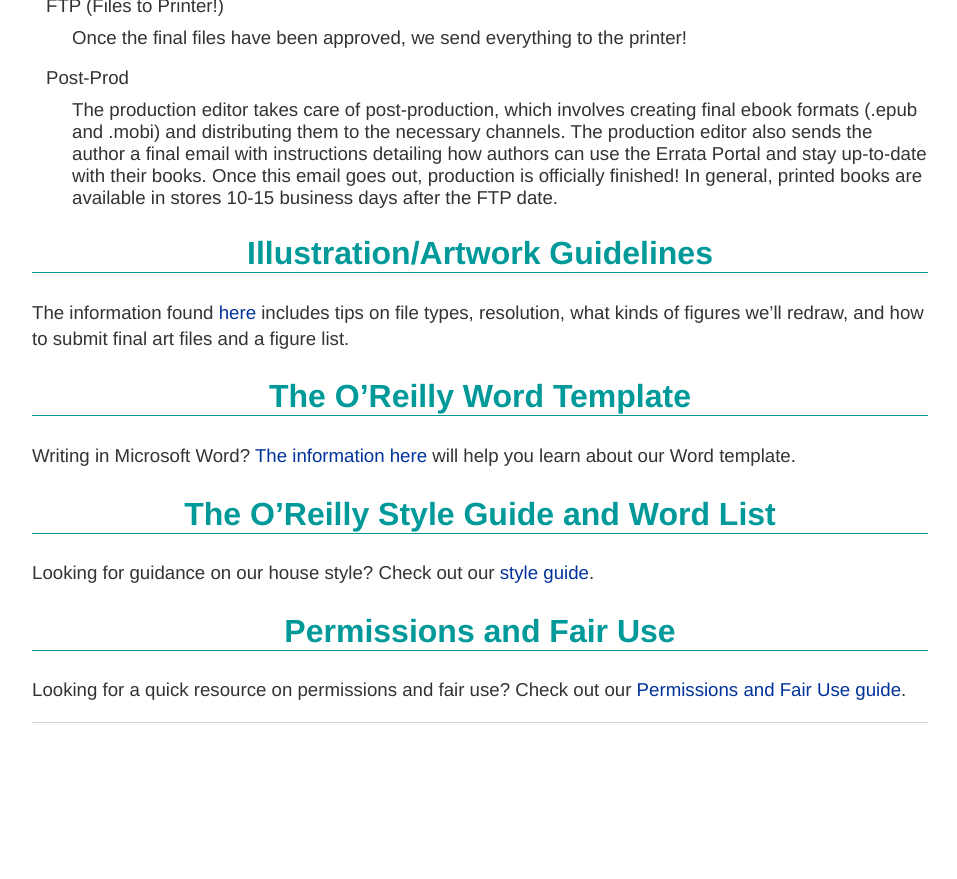
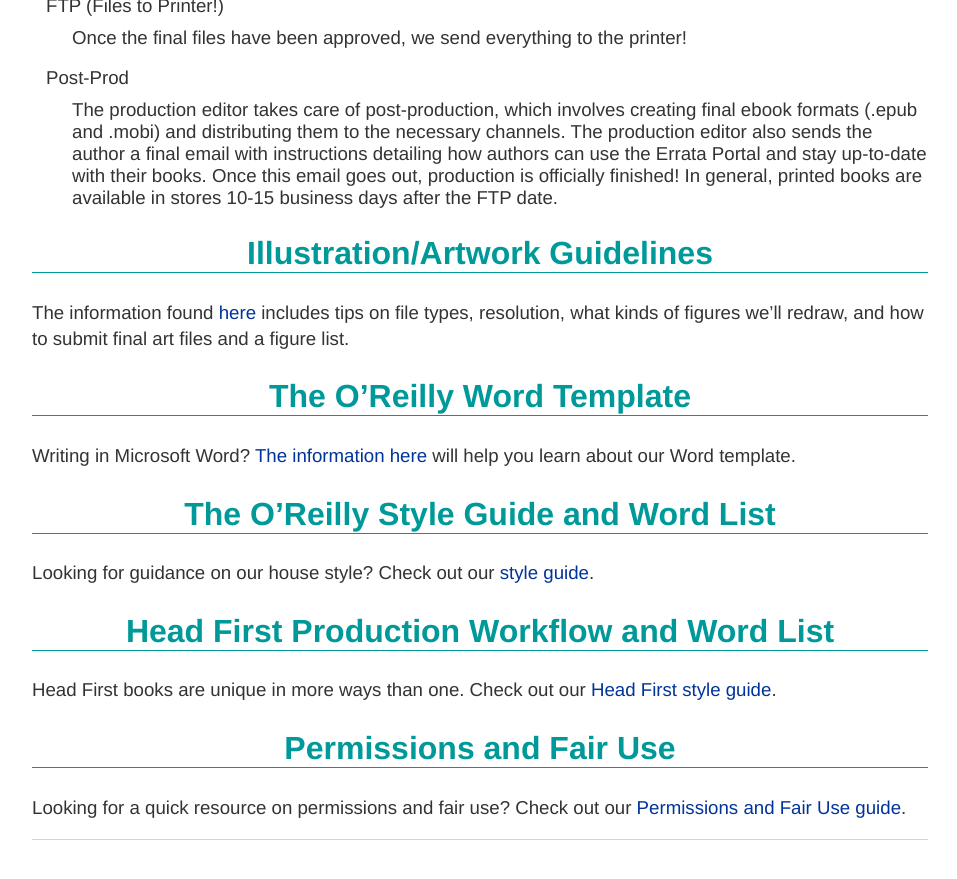
Before and after one commit to oreillymedia/production-resources, a Jekyll site: the page built from index.md, in a window 1280 px wide and 900 px high, scrolled down 1430 px. Shown: the top 879 px of the window, without its empty margins (160-1117 px from the left). Built offline with Jekyll 4.4.1, drawn with Linux system fonts in a browser that asks for light colours; before the commit the page ends 2213 px from its top, so only the background shows below that.

Commit message:
Update index.md
Adding para about Head First Production page

```diff
--- a/index.md
+++ b/index.md
@@ -51,6 +51,10 @@
 
 Looking for guidance on our house style? Check out our [style guide](http://oreillymedia.github.io/production-resources/styleguide/).
 
+## Head First Production Workflow and Word List
+
+Head First books are unique in more ways than one. Check out our [Head First style guide](http://oreillymedia.github.io/production-resources/head-first-production/).
+
 ## Permissions and Fair Use
 
 Looking for a quick resource on permissions and fair use? Check out our [Permissions and Fair Use guide](http://oreillymedia.github.io/production-resources/permissionsandfairuseguide/).
```
